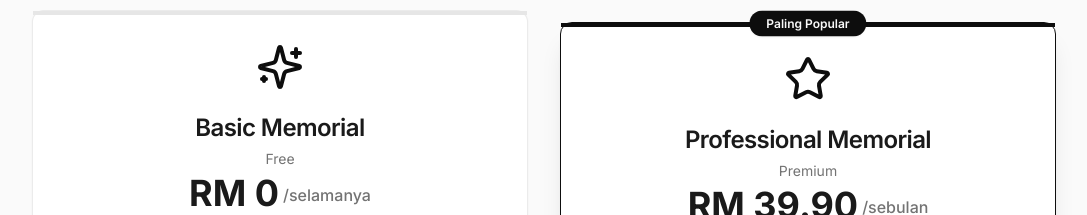
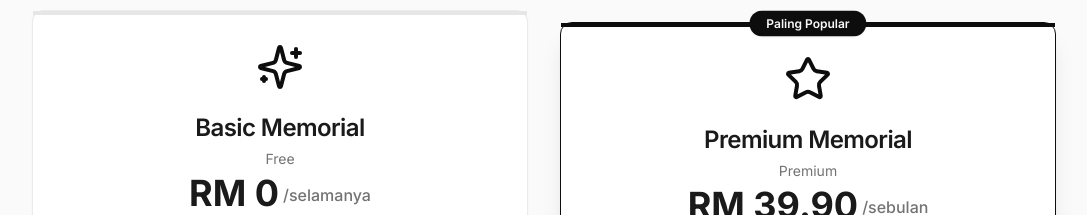
Before and after one commit to helmij1992/salam-takziah, a React (Vite) app: page / in a window 1280 px wide. Shown: the part 2680-2895 px from the top of the page, without its empty margins (96-1183 px from the left). Built offline with nearby package versions, Linux system fonts and the light colour scheme; the HTML template or start-up script is replaced by a standard one; a web font is replaced by a local one.

Commit message:
Rename Professional Memorial to Premium Memorial

```diff
--- a/src/contexts/LanguageContext.tsx
+++ b/src/contexts/LanguageContext.tsx
@@ -387,7 +387,7 @@ const translations: Record<Language, Translations> = {
       },
       {
         id: "pro",
-        name: "Professional Memorial",
+        name: "Premium Memorial",
         tier: "Premium",
         price: "RM 39.90",
         period: "sebulan",
@@ -662,7 +662,7 @@ const translations: Record<Language, Translations> = {
       },
       {
         id: "pro",
-        name: "Professional Memorial",
+        name: "Premium Memorial",
         tier: "Premium",
         price: "RM 39.90",
         period: "month",
```
